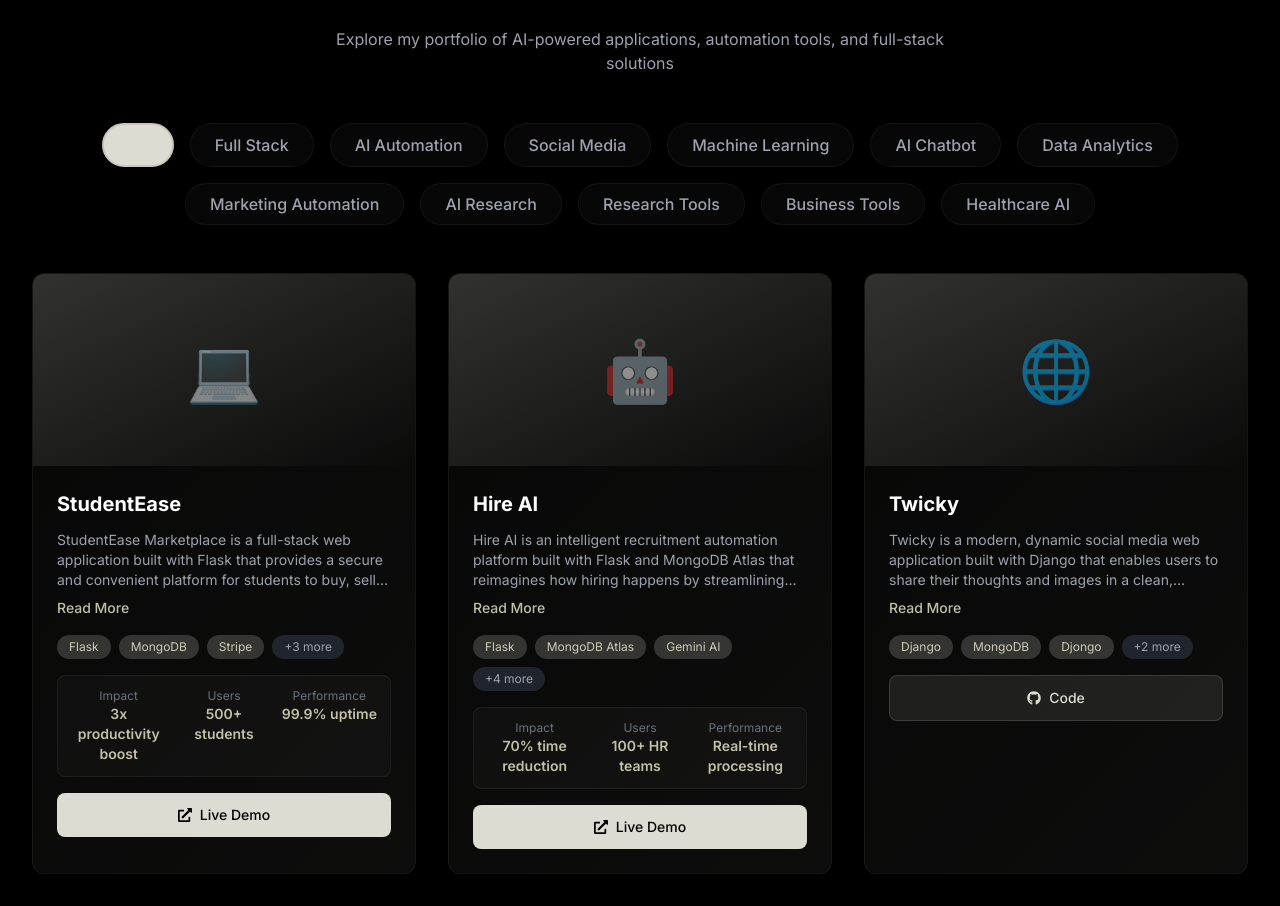
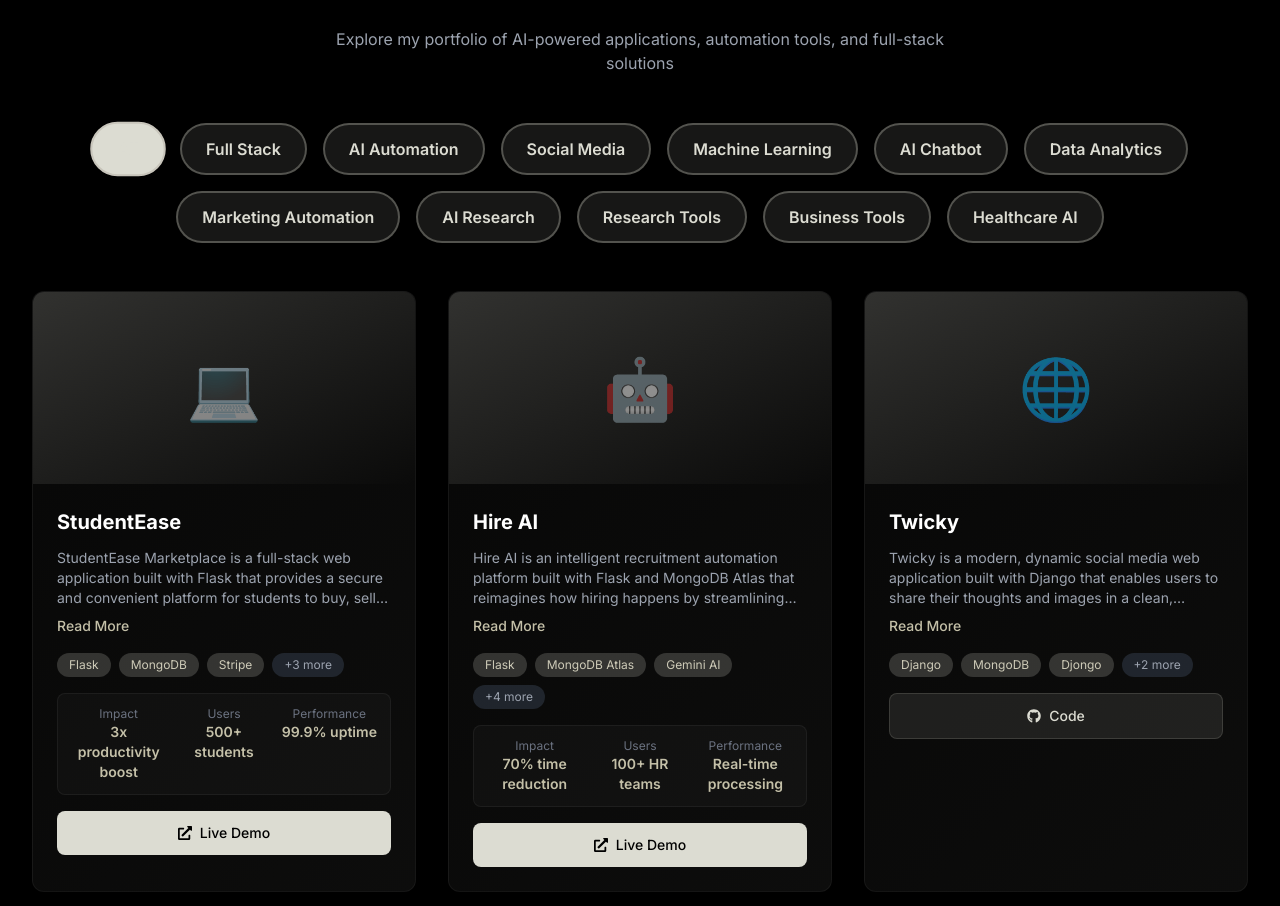
Before and after one commit to Jitesh52142/jitesh-bawaskar-, a Next.js app: page / in a window 1280 px wide. Shown: the part 2000-2906 px from the top of the page. Built offline with nearby package versions, Linux system fonts and the light colour scheme; no server answers; the database is empty.

Commit message:
Fix: Improve filter button visibility with better contrast and styling

```diff
--- a/components/Projects.tsx
+++ b/components/Projects.tsx
@@ -59,10 +59,10 @@
               <button
                 key={category}
                 onClick={() => setFilter(category)}
-                className={`px-6 py-2 rounded-full font-medium transition-all duration-300 hover:scale-105 ${
+                className={`px-6 py-3 rounded-full font-semibold transition-all duration-300 hover:scale-105 ${
                   filter === category
-                    ? 'bg-warm-white-500 text-black shadow-lg border-2 border-warm-white-600'
-                    : 'glass-effect text-gray-400 hover:bg-warm-white-500/10 border border-warm-white-500/20'
+                    ? 'bg-cream-500 text-black shadow-xl border-2 border-cream-600 scale-105'
+                    : 'bg-cream-500/10 text-cream-500 hover:bg-cream-500/20 border-2 border-cream-500/30 hover:border-cream-500/50'
                 }`}
               >
                 {category}
```
Also changed, not shown: 1 other file (tests, documents, lock files or other folders).
